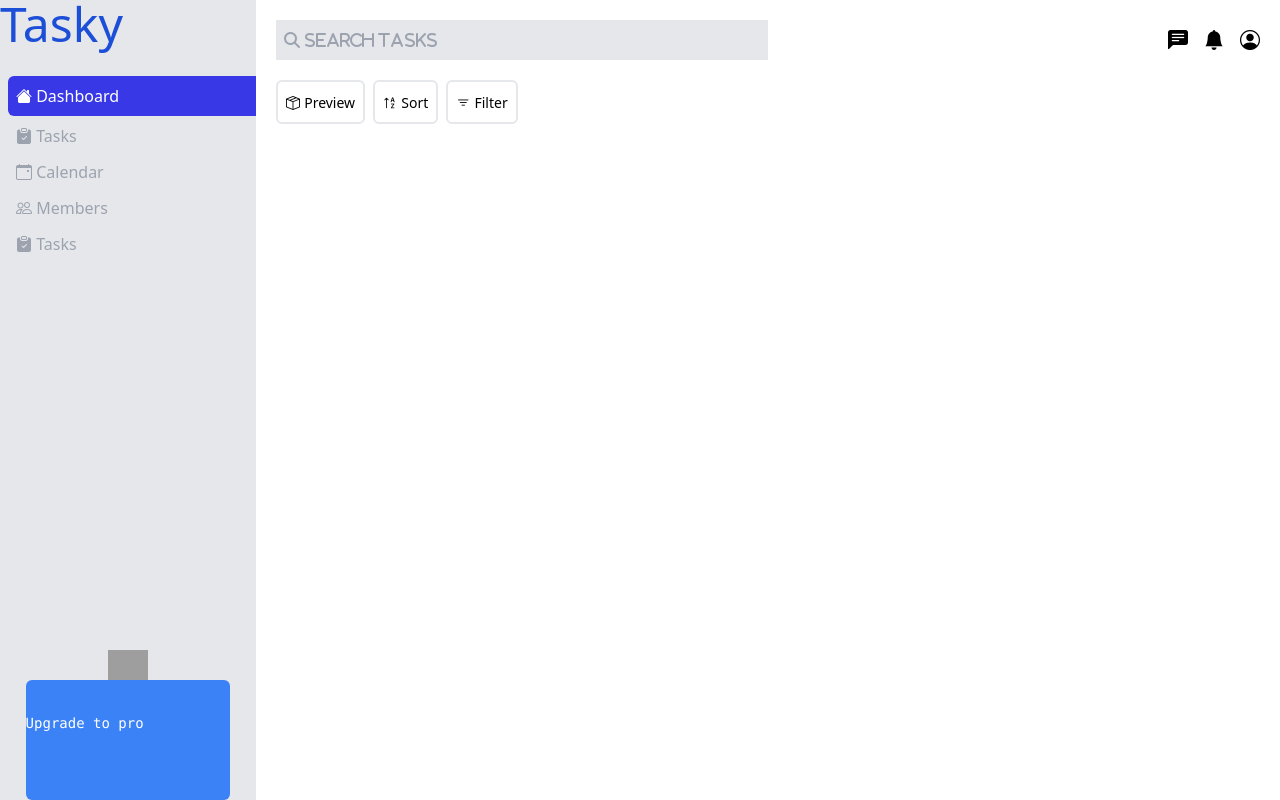
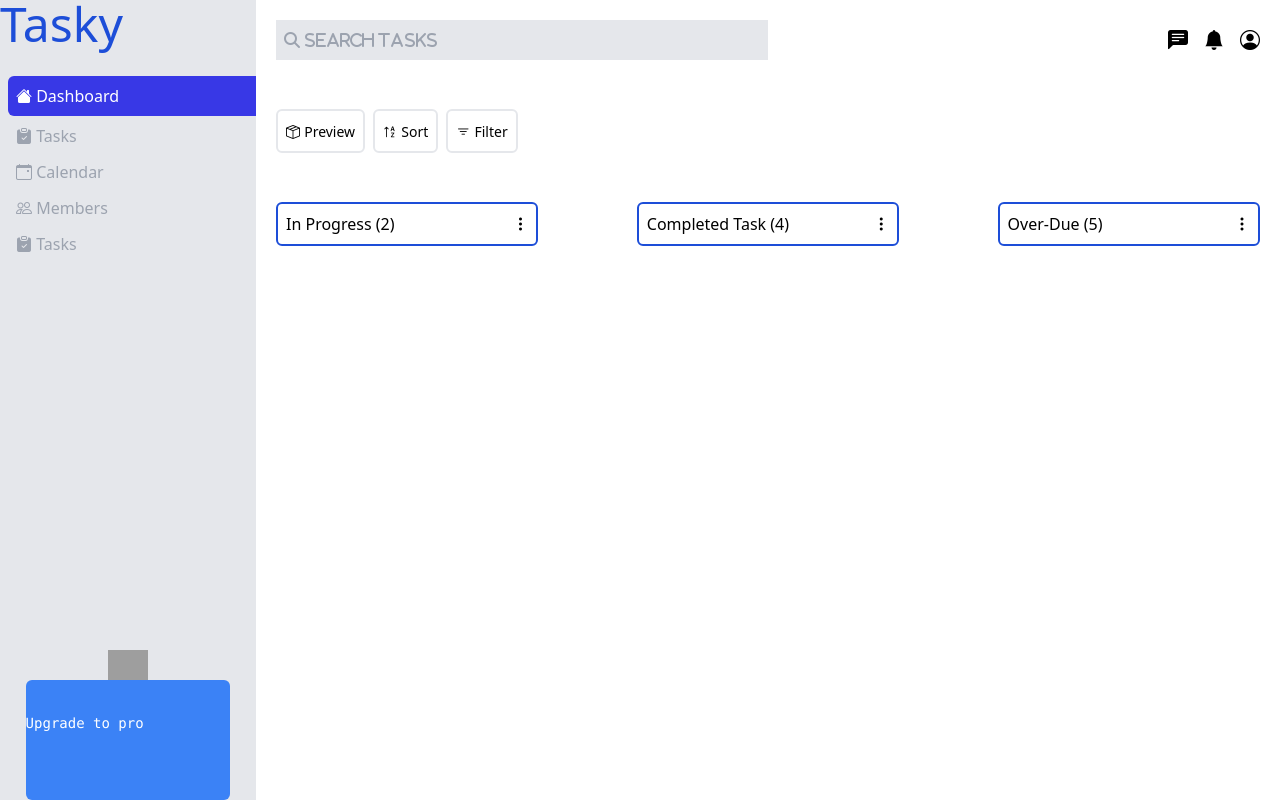
Before and after one commit to Olamidipupo-favour/benmore-interview, a Django app: page / in a window 1280 px wide. Run offline with Django 5.2, Linux system fonts and the light colour scheme; some libraries are stand-ins or nearby versions; grey boxes are pictures that could not be loaded.

Commit message:
Worked on the first row.

```diff
--- a/benmore/benmore/templates/index.html
+++ b/benmore/benmore/templates/index.html
@@ -7,6 +7,7 @@
     <link rel="stylesheet" href="https://cdn.jsdelivr.net/npm/bootstrap-icons@1.11.1/font/bootstrap-icons.css" integrity="sha384-4LISF5TTJX/fLmGSxO53rV4miRxdg84mZsxmO8Rx5jGtp/LbrixFETvWa5a6sESd" crossorigin="anonymous">
     <script src="https://cdn.tailwindcss.com"></script>
     <link href="https://cdnjs.cloudflare.com/ajax/libs/font-awesome/6.1.2/css/all.min.css" rel="stylesheet"/>
+    <script src="https://code.jquery.com/jquery-3.7.1.min.js" integrity="sha256-/JqT3SQfawRcv/BIHPThkBvs0OEvtFFmqPF/lYI/Cxo=" crossorigin="anonymous"></script>
 </head>
 <body>
     <div class="container flex flex-row">
@@ -54,7 +55,7 @@
                     <i class="bi bi-person-circle text-xl"></i>
                 </div>
             </div>
-            <div class="actions flex flex-row mt-5">
+            <div class="actions flex flex-row mt-[5%]">
                 <div class="p-2 item border-2 rounded-md mr-2">
                     <i class="bi bi-box-seam text-sm"></i>
                     <span class="text-sm">Preview</span>
@@ -68,8 +69,27 @@
                     <span class="text-sm">Filter</span>
                 </div>
             </div>
-            <div class="main_content_main grid grid-cols-3 gap-4 mt-5">
+            <div class="main_content_main grid grid-cols-3 gap-[10%] mt-[5%]">
+                <!-- Start Task nature-->
+               <div class="border-blue-700 rounded-md border-2 flex justify-between items-center p-2">
+                <span class="">In Progress (2)</span>
+                <i class="bi bi-three-dots-vertical"></i>
+               </div>
+                              <div class="border-blue-700 rounded-md border-2 flex justify-between items-center p-2">
+                <span class="">Completed Task (4) </span>
+                <i class="bi bi-three-dots-vertical text-right"></i>
+               </div>
 
+                              <div class="border-blue-700 rounded-md border-2 flex justify-between items-center p-2">
+                <span class="">Over-Due (5)</span>
+                <i class="bi bi-three-dots-vertical"></i>
+               </div>
+                 <!-- End Task nature-->
+<div class="">
+    <div class="task-header">
+
+    </div>
+</div>
             </div>
         </div>
     </div>
```
